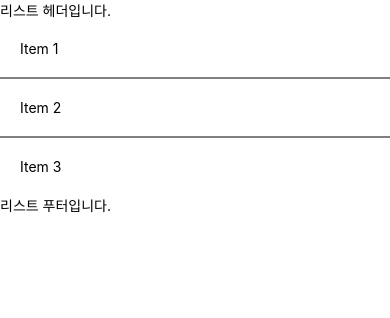
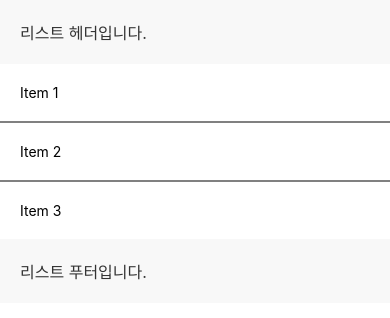
Before and after one commit to Ryuider-JS/RN, a React Native app: screen / in a window 390 px wide. Shown: the top 318 px of the page. Built offline with nearby package versions, Linux system fonts and the light colour scheme.

Commit message:
fix: error 제거

```diff
--- a/components/Study/SFlatList.tsx
+++ b/components/Study/SFlatList.tsx
@@ -15,19 +15,30 @@ const DATA = [
   {key: '3', title: 'Item 3'},
 ];
 
+const Header = () => (
+  <View style={styles.headerFooter}>
+    <Text style={styles.headerFooterText}>리스트 헤더입니다.</Text>
+  </View>
+);
+
+const Footer = () => (
+  <View style={styles.headerFooter}>
+    <Text style={styles.headerFooterText}>리스트 푸터입니다.</Text>
+  </View>
+);
+
+const Separator = ({highlighted}: {highlighted: boolean}) => (
+  <View
+    style={[styles.separator, highlighted && styles.separatorHighlighted]}
+  />
+);
+
 export default function ExtremeSeparatorExample() {
   return (
     <SafeAreaView>
       <FlatList
         data={DATA}
-        ItemSeparatorComponent={({highlighted}) => (
-          <View
-            style={[
-              styles.separator,
-              highlighted && styles.separatorHighlighted,
-            ]}
-          />
-        )}
+        ItemSeparatorComponent={Separator}
         renderItem={({item, separators}) => (
           <TouchableHighlight
             underlayColor="#ddd"
@@ -68,17 +79,8 @@ export default function ExtremeSeparatorExample() {
           </TouchableHighlight>
         )}
         keyExtractor={item => item.key}
-        ListHeaderComponent={() => (
-          <View style={styles.headerFooter}>
-            <Text style={styles.headerFooterText}>리스트 헤더입니다.</Text>
-          </View>
-        )}
-        // 리스트 맨 아래에 고정 렌더링
-        ListFooterComponent={() => (
-          <View style={styles.headerFooter}>
-            <Text style={styles.headerFooterText}>리스트 푸터입니다.</Text>
-          </View>
-        )}
+        ListHeaderComponent={Header}
+        ListFooterComponent={Footer}
       />
     </SafeAreaView>
   );
@@ -96,4 +98,12 @@ const styles = StyleSheet.create({
   separatorHighlighted: {
     backgroundColor: 'red',
   },
+  headerFooter: {
+    padding: 20,
+    backgroundColor: '#f8f8f8',
+  },
+  headerFooterText: {
+    fontSize: 16,
+    color: '#333',
+  },
 });
```
